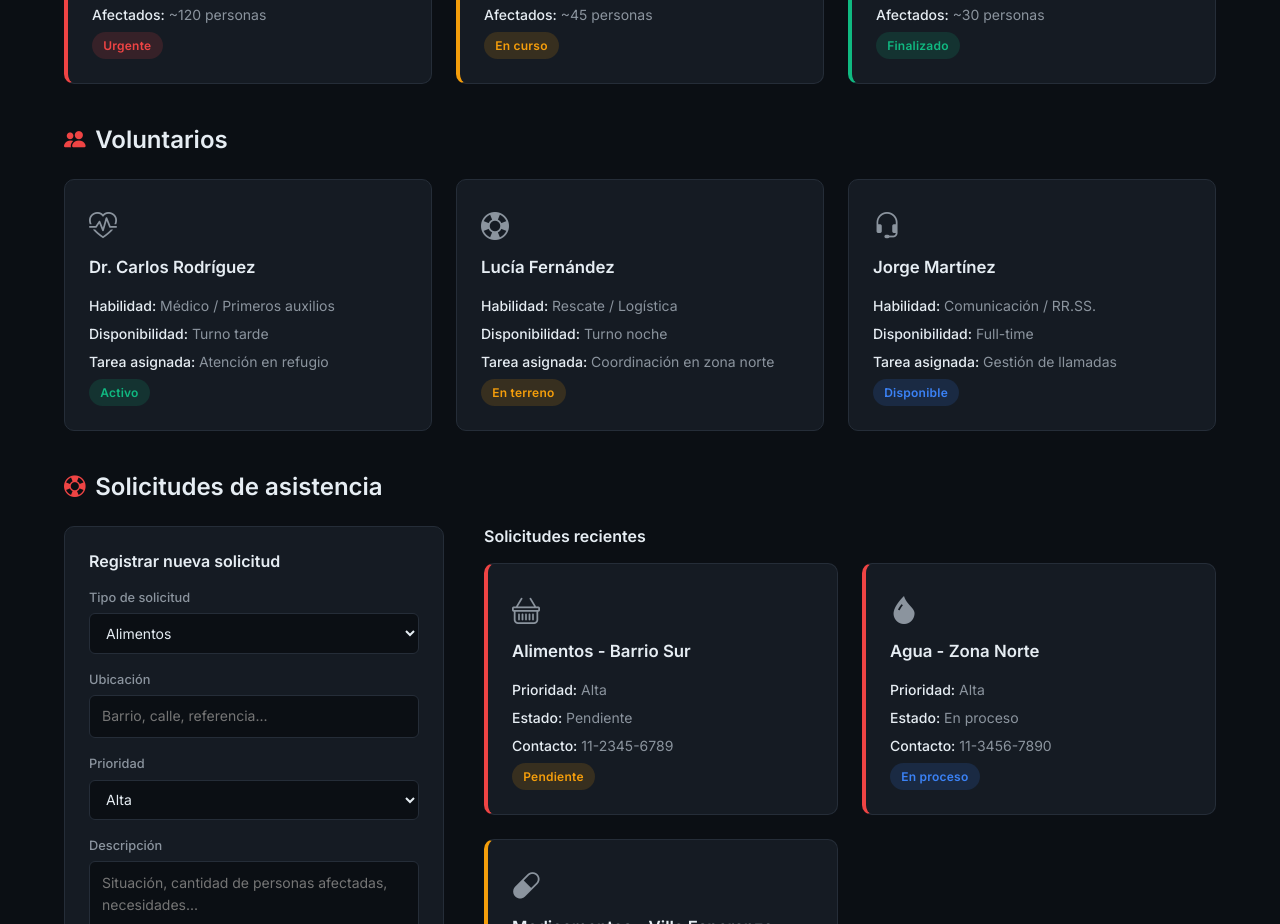
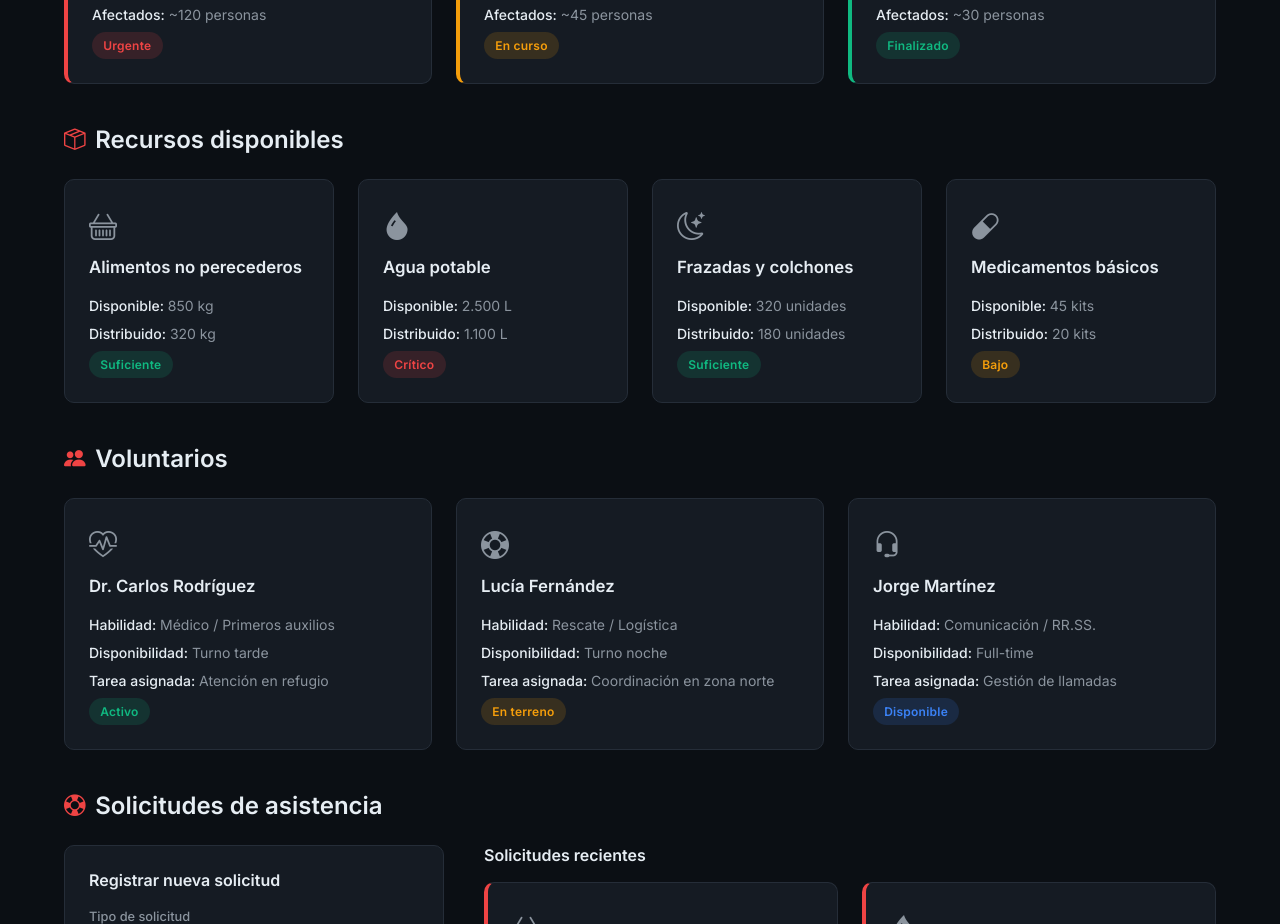
Before and after one commit to conty-111/geco-frontend, a React (Vite) app: page / in a window 1280 px wide. Shown: the part 780-1704 px from the top of the page. Built offline with nearby package versions, Linux system fonts and the light colour scheme.

Commit message:
feat: incorpora seccion Recursos en App

```diff
--- a/src/App.jsx
+++ b/src/App.jsx
@@ -1,6 +1,7 @@
 import Navbar from "./components/layout/Navbar";
 import Hero from "./components/sections/Hero";
 import Emergencias from "./components/sections/Emergencias";
+import Recursos from "./components/sections/Recursos";
 import Voluntarios from "./components/sections/Voluntarios";
 import Solicitudes from "./components/sections/Solicitudes";
 import Contacto from "./components/sections/Contacto";
@@ -15,6 +16,7 @@ export default function App() {
 
       <main className="contenido">
         <Emergencias />
+        <Recursos />
         <Voluntarios />
         <Solicitudes />
         <Contacto />
```
